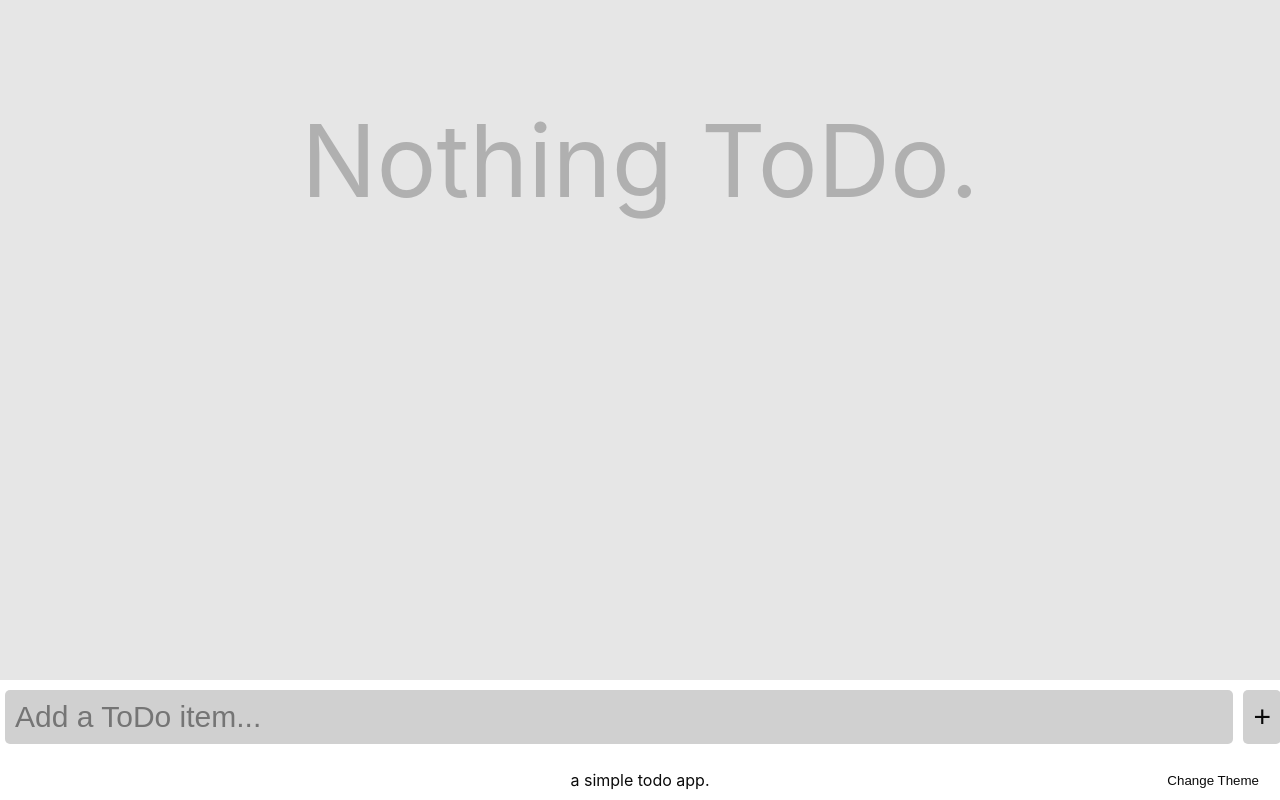
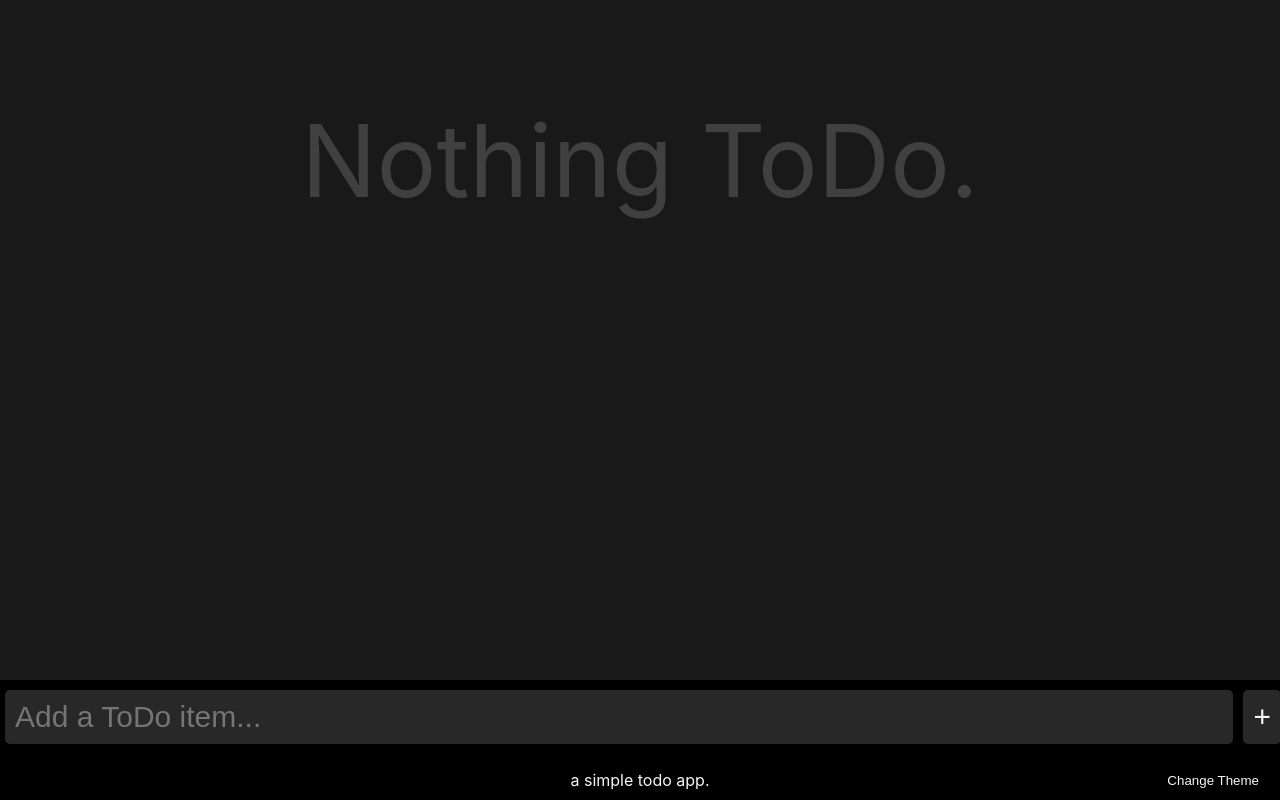
Before and after one commit to adriankristanto/react-to-do-list, a React (Create React App) app in the folder to-do-list/: page / in a window 1280 px wide. Built offline with nearby package versions, Linux system fonts and the light colour scheme.

Commit message:
Now the app will default to dark theme

```diff
--- a/to-do-list/src/ThemeContext.js
+++ b/to-do-list/src/ThemeContext.js
@@ -19,7 +19,7 @@ function ThemeContextProvider(props){
         emptyColor: '#404040',
         footerColor: 'black'
     }
-    const [state, setState] = useState({ isLightTheme: true,  lightTheme: light, darkTheme: dark });
+    const [state, setState] = useState({ isLightTheme: false,  lightTheme: light, darkTheme: dark });
 
     function changeTheme(){
         setState(prev => ({
```
